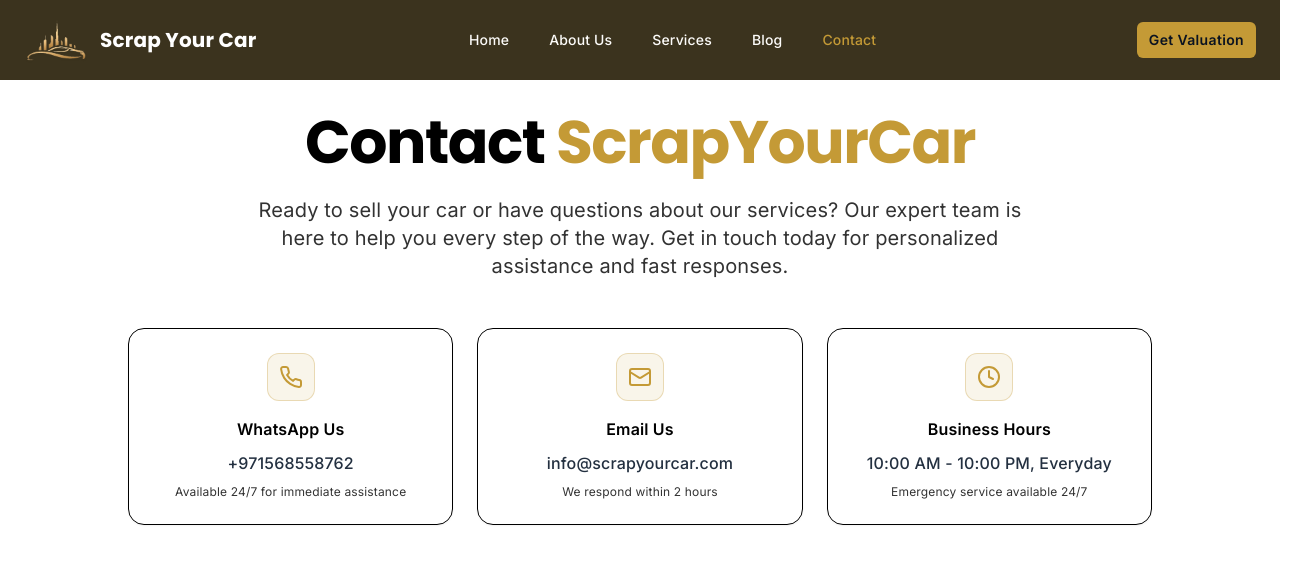
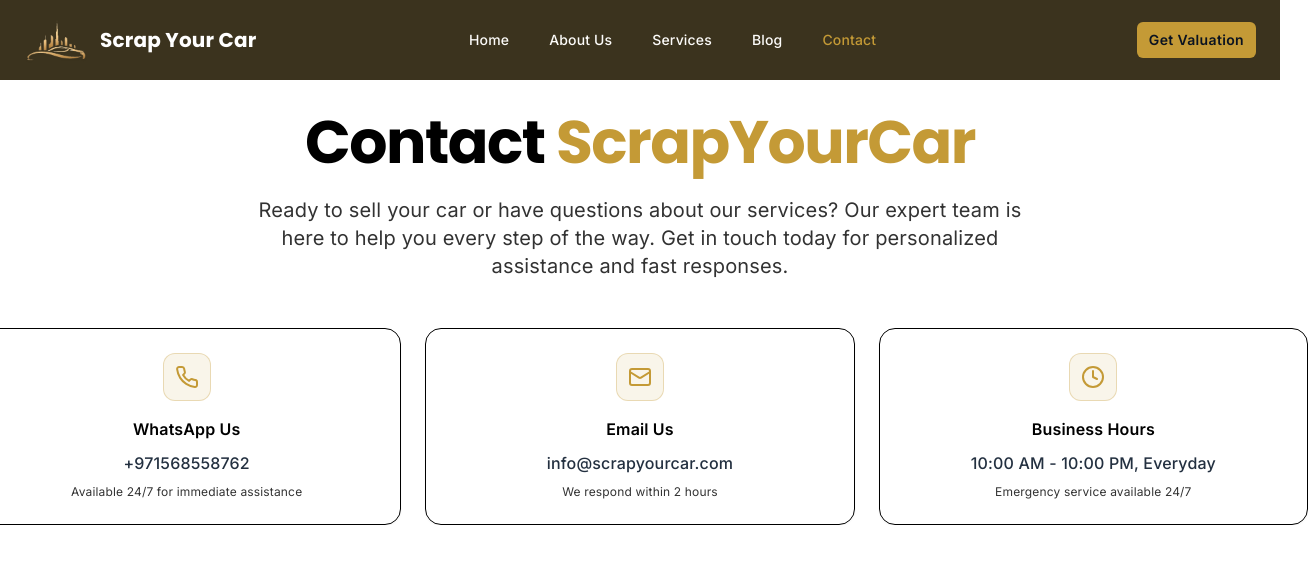
Before and after one commit to mazam1/scrapanycar.ae, a Next.js app: page /contact in a window 1280 px wide. Shown: the top 575 px of the page, 1308 px wide, since content can reach past the window. Built offline with nearby package versions, Linux system fonts and the light colour scheme.

Commit message:
Fix CSS syntax error and remove 'Trusted by 50,000+' section from home page

```diff
--- a/app/globals.css
+++ b/app/globals.css
@@ -48,11 +48,23 @@
     word-wrap: break-word;
     hyphens: auto;
   }
-  p {
-    line-height: 1.7;
-    word-wrap: break-word;
-    overflow-wrap: break-word;
+}
+
+@layer utilities {
+  .scrollbar-hide {
+    -ms-overflow-style: none;  /* IE and Edge */
+    scrollbar-width: none;  /* Firefox */
   }
+  .scrollbar-hide::-webkit-scrollbar {
+    display: none;  /* Chrome, Safari and Opera */
+  }
+}
+
+p {
+  line-height: 1.7;
+  word-wrap: break-word;
+  overflow-wrap: break-word;
+}
 
   /* Improved text contrast and readability */
   .text-muted-foreground {
@@ -82,7 +94,6 @@
     overflow: hidden;
     text-overflow: ellipsis;
   }
-}
 
 /* Custom scrollbar */
 ::-webkit-scrollbar {
--- a/components/sections/contact/contact-form-section.tsx
+++ b/components/sections/contact/contact-form-section.tsx
@@ -42,10 +42,10 @@
   }
 
   return (
-    <section className="bg-background py-16 lg:py-24 px-4">
-      <div className="max-w-7xl mx-auto">
+    <section className="bg-background py-16 lg:py-24 px-4 flex justify-center">
+      <div className="w-full max-w-[1336px] mx-auto overflow-x-auto scrollbar-hide min-w-[1336px]">
         <motion.div
-          className="w-full max-w-[1024px] mx-auto"
+          className="w-full"
           initial={{ opacity: 0, y: 20 }}
           whileInView={{ opacity: 1, y: 0 }}
           viewport={{ once: true }}
--- a/components/sections/contact/contact-hero-section.tsx
+++ b/components/sections/contact/contact-hero-section.tsx
@@ -11,8 +11,8 @@
 
 export function ContactHeroSection() {
   return (
-    <section className="bg-background py-20 lg:py-28 px-4">
-      <div className="max-w-7xl mx-auto">
+    <section className="bg-background py-20 lg:py-28 px-4 flex justify-center">
+      <div className="w-full max-w-[1336px] mx-auto overflow-x-auto scrollbar-hide min-w-[1336px]">
         {/* Heading */}
         <motion.div
           className="text-center max-w-3xl mx-auto mb-12"
@@ -31,7 +31,7 @@
 
         {/* Contact Methods Grid */}
         <motion.div
-          className="grid grid-cols-1 sm:grid-cols-3 gap-6 w-full max-w-5xl mx-auto"
+          className="grid grid-cols-1 sm:grid-cols-3 gap-6 w-full max-w-[1336px] mx-auto"
           initial={{ opacity: 0, y: 20 }}
           animate={{ opacity: 1, y: 0 }}
           transition={{ duration: 0.6, delay: 0.1 }}
--- a/components/sections/home/get-in-touch-section.tsx
+++ b/components/sections/home/get-in-touch-section.tsx
@@ -53,15 +53,6 @@
                 </div>
               </div>
 
-              <div className="flex items-center mb-4">
-                <div className="w-[82px] h-[82px] flex items-center justify-center border border-brand-gold rounded-lg mr-4">
-                  <Users className="w-6 h-6 text-brand-gold" />
-                </div>
-                <div>
-                  <h3 className="font-bold text-lg">Trusted by 50,000+</h3>
-                  <p className="text-muted-foreground text-sm">UAE customers with 5-star ratings</p>
-                </div>
-              </div>
 
               <div className="flex items-center mb-4">
                 <div className="w-[82px] h-[82px] flex items-center justify-center border border-brand-gold rounded-lg mr-4">
```
